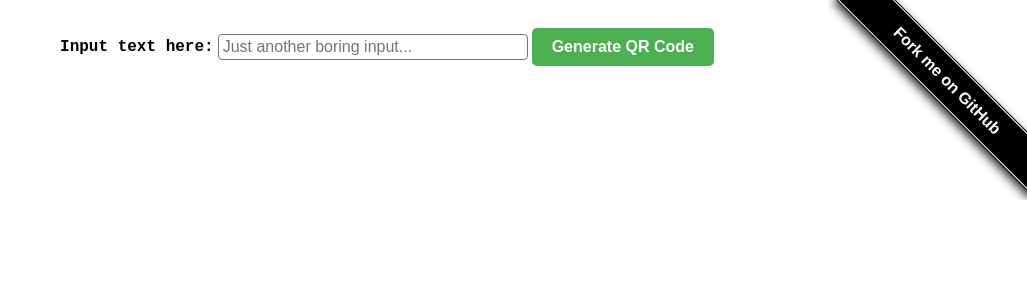
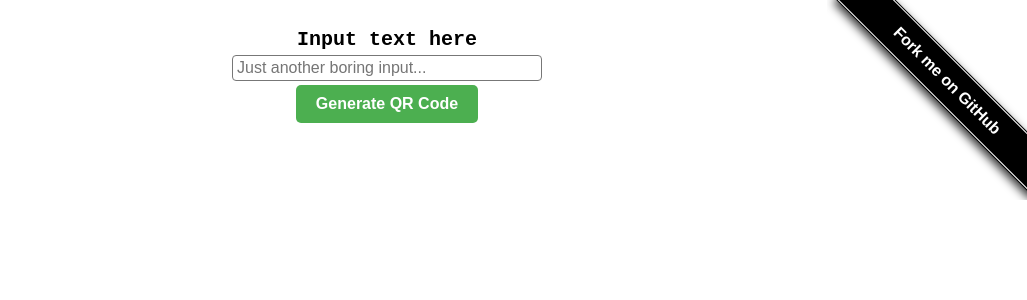
Before and after one commit to michaeljymsgutierrez/google-qrcode-generator-src, a SvelteKit app: page / in a window 1280 px wide. Shown: the top 300 px of the page, without its empty margins (253-1280 px from the left). Built offline with nearby package versions, Linux system fonts and the light colour scheme.

Commit message:
Updated styling

```diff
--- a/src/routes/+page.svelte
+++ b/src/routes/+page.svelte
@@ -28,7 +28,7 @@
     </a>
   </span>
   <div class="text-field-container">
-    <label>Input text here:</label>
+    <label>Input text here</label>
     <input class="text-field" placeholder="Just another boring input..." on:input={onInput} {value} />
     <button on:click={onClickGenerate}>Generate QR Code</button>
   </div>
@@ -51,13 +51,13 @@
 
   .text-field-container {
     display: flex;
-    flex-direction: row;
+    flex-direction: column;
     align-items: center;
     justify-content: center;
   }
 
   label {
-    font-size: 16px;
+    font-size: 20px;
     font-family: monospace;
     font-weight: bold;
   }
```
